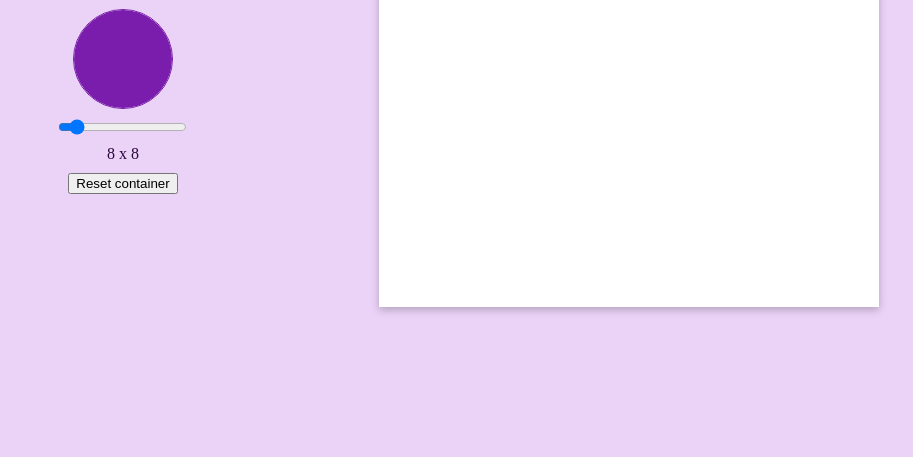
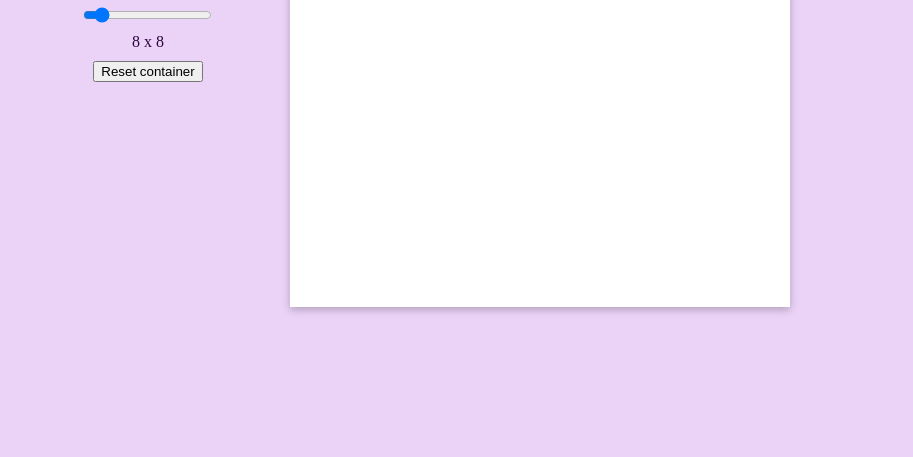
Before and after one commit to DaminkOoO/Etch-a-Sketch, a plain HTML site: page index.html in a window 1280 px wide. Shown: the part 343-800 px from the top of the page, without its empty margins (217-1130 px from the left). Drawn offline with Linux system fonts and the light colour scheme.

Commit message:
modified:   index.html 	modified:   style.css

```diff
--- a/index.html
+++ b/index.html
@@ -10,6 +10,7 @@
 </head>
 
 <body onload="render()">
+    <div class="parent">
         <div id="functions">
             <h1>Etch a sketch</h1>
             <input type="color" id="colorInput" value="#7A1CAC">
@@ -20,8 +21,10 @@
 
             <button id="reset" onclick="resetGrid()">Reset container</button>
         </div>
-    <div class="container">
+        <div class="container" draggable="false">
         </div>
+    </div>
+
     <script src="script.js"></script>
 </body>
 
--- a/style.css
+++ b/style.css
@@ -36,12 +36,20 @@ input[type="color"]::-webkit-color-swatch {
     display: flex;
     flex-direction: column;
     align-items: center;
-    justify-content: center;
+    justify-content: flex-start;
+    align-self: flex-start;
     gap: 10px;
     border-radius: 10%;
+    color: #2E073F;
+    height:
+        100%;
+}
 
-    padding: 5%;
-    color: #2E073F;
+.parent {
+    display: flex;
+    justify-content: center;
+    align-items: center;
+    gap: 50px;
 }
 
 body {
```
Lines whose indentation alone changed are shown as unchanged.
